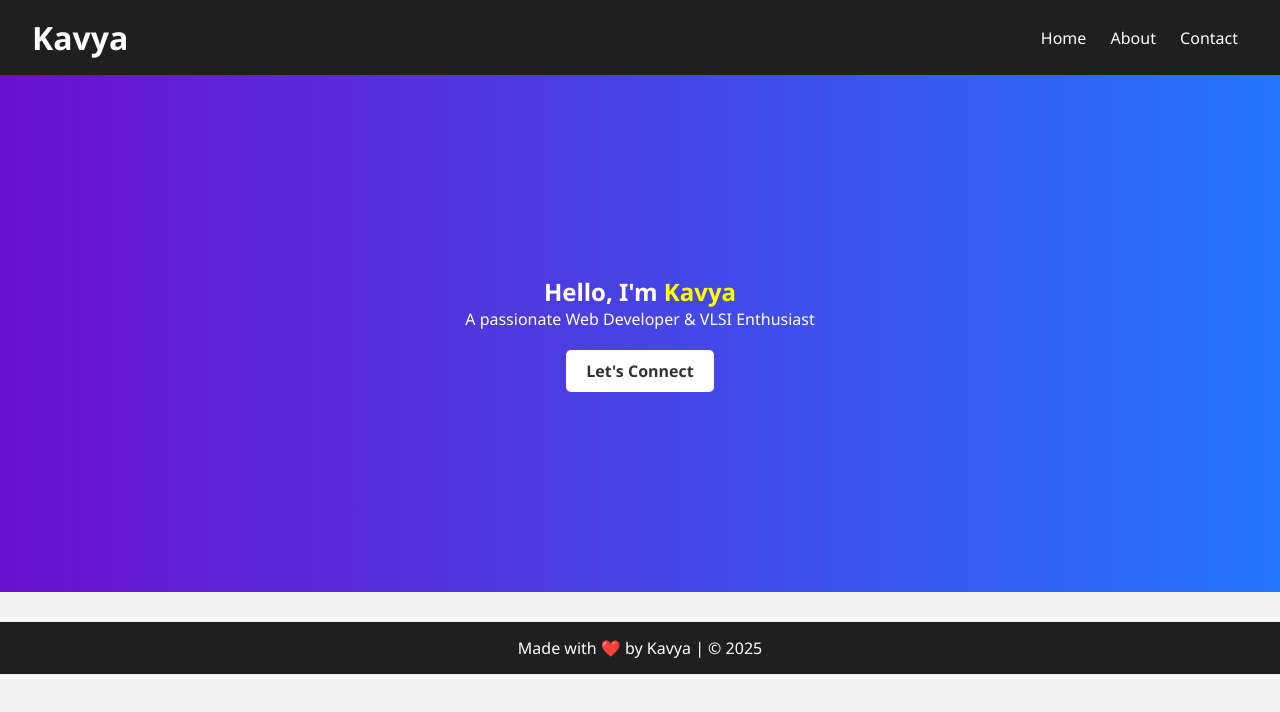
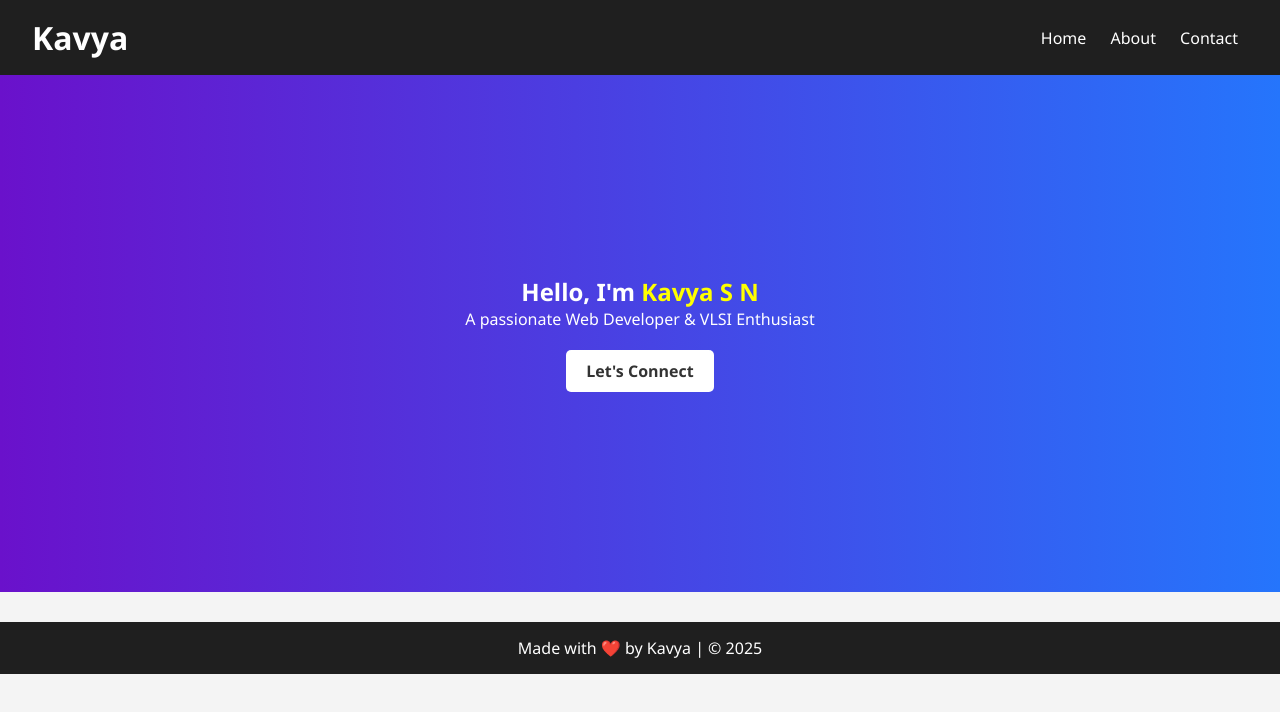
Before and after one commit to Kavyabanakar/INTERNSHIP-WEEK-1-4, a plain HTML site: page WEEK2/index.html in a window 1280 px wide. Drawn offline with Linux system fonts and the light colour scheme.

Commit message:
first commit

```diff
--- a/WEEK2/index.html
+++ b/WEEK2/index.html
@@ -16,7 +16,7 @@
   </header>
 
   <section class="hero">
-    <h2>Hello, I'm <span>Kavya</span></h2>
+    <h2>Hello, I'm <span>Kavya S N</span></h2>
     <p>A passionate Web Developer & VLSI Enthusiast</p>
     <a href="https://www.linkedin.com/in/snkavya," class="btn" target="_blank">Let's Connect</a>
 
```
